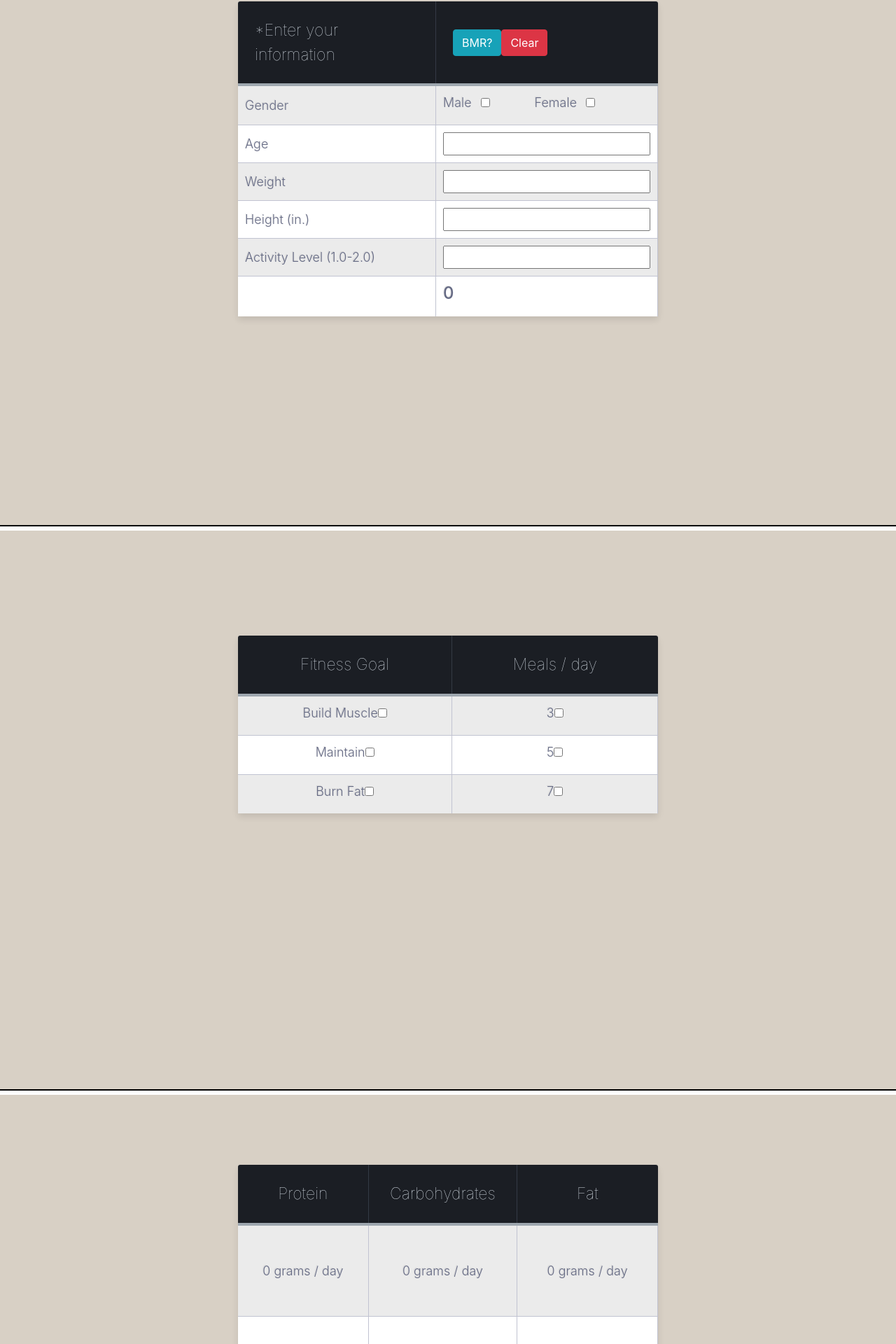
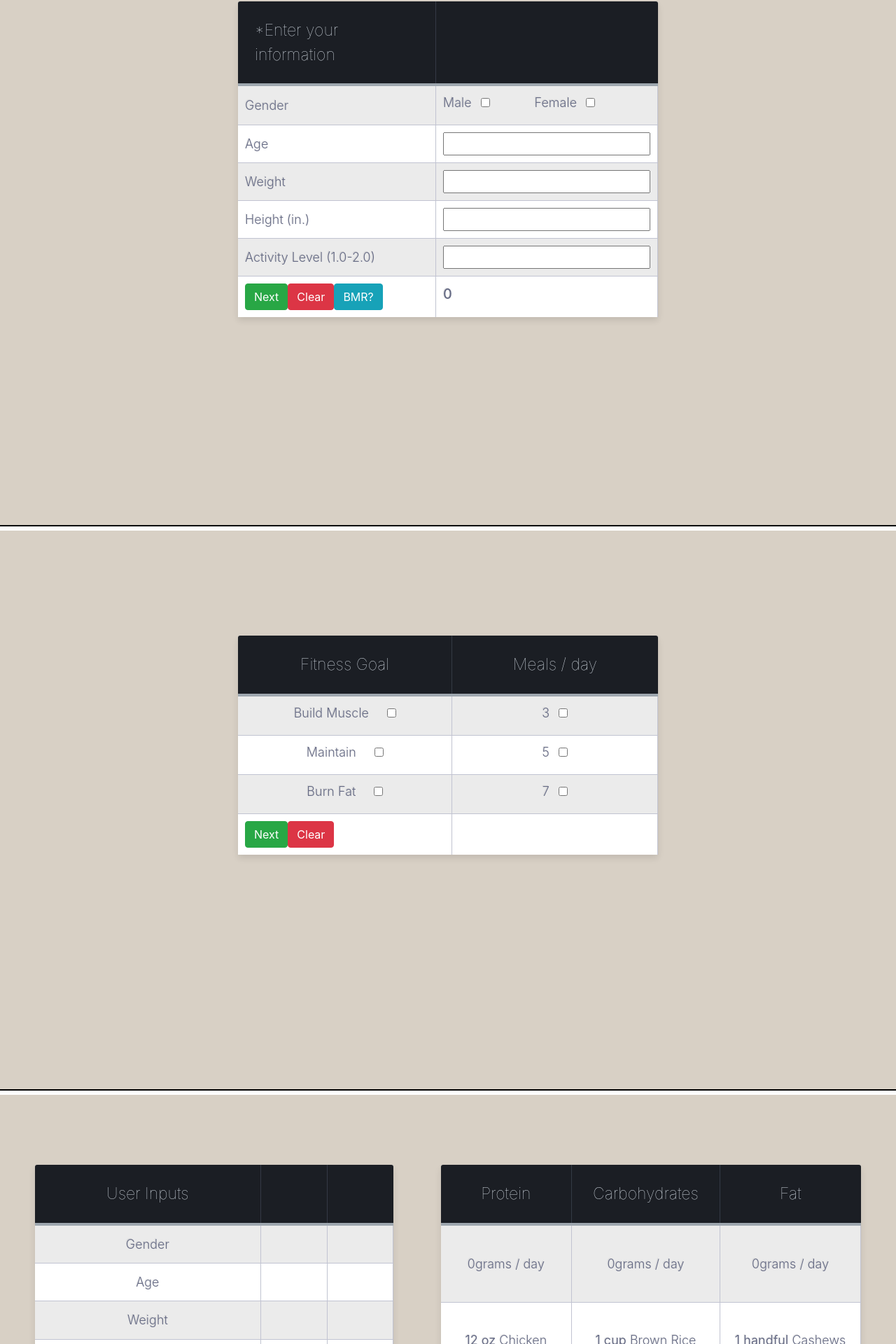
Before and after one commit to jwhittle933/JonathansJumpnJacks, a React (Create React App) app: page / in a window 1280 px wide. Shown: the part 848-2768 px from the top of the page at 70% size. Built offline with nearby package versions, Linux system fonts and the light colour scheme.

Commit message:
create MealPlan.js, update Macros logic, user input table

```diff
--- a/src/components/App.js
+++ b/src/components/App.js
@@ -3,9 +3,9 @@ import React, { Component } from 'react'
 import Header from './Header'
 import LandingPage from './LandingPage'
 import Calulator from './Calculator'
-// import Info from './Info'
 import Goals from './Goals'
 import Macros from './Macros'
+import MealPlan from './MealPlan'
 import ErrorBoundary from './ErrorBoundary'
 
 
@@ -26,15 +26,6 @@ class App extends Component {
       mealsGoalsError: false,
     }
   }
-
-  fitnessCaluclator = (weight, height, age, activity) => {
-    let bmr = Math.round((66 + (6.3 * weight) + (12.9 * height) - (6.8 * age)) * activity)
-    this.setState( () => {
-      return {
-        bmr: bmr
-      }
-    })
-  }
   genderSelector = element => {
     let selection = element.value
     let maleSelected = document.querySelector('#male').checked
@@ -42,7 +33,7 @@ class App extends Component {
     let maleChecked = selection === 'male' ? true : false
     let femaleChecked = selection === 'female' ? true : false
     if (!maleSelected && !femaleSelected){
-      this.setState(() => { return { gender: {} } })
+      this.setState(() => { return { gender: "" } })
     } else if (maleSelected && femaleSelected){
       this.setState(() => {return { genderError: true }})
     } else {
@@ -73,7 +64,7 @@ class App extends Component {
     let maintainChecked = selection === "maintain" ? true : false
     let burnChecked = selection === "burn" ? true : false
     if (!buildSelected && !maintainSelected && !burnSelected){
-      this.setState(() => { return { fitnessGoal: {} } })
+      this.setState(() => { return { fitnessGoal: "" } })
     } else if ( (buildSelected && maintainSelected) ||
                 (buildSelected && burnSelected) ||
                 ( maintainSelected && burnSelected) ) {
@@ -98,7 +89,7 @@ class App extends Component {
     let fiveSelected = document.querySelector('#five').checked
     let sevenSelected = document.querySelector('#seven').checked
     if (!threeSelected && !fiveSelected && !sevenSelected){
-      this.setState(() => { return { meals: {} } })
+      this.setState(() => { return { meals: "" } })
     } else if ((threeSelected && fiveSelected) ||
                 (threeSelected && sevenSelected) ||
                 (fiveSelected && sevenSelected)) {
@@ -118,8 +109,11 @@ class App extends Component {
     }
   }
   clearUserInput = () => {
+    document.querySelector('#male').checked = false
+    document.querySelector('#female').checked = false
     this.setState( () => {
       return {
+        genderError: false,
         age: "",
         weight: "",
         height: "",
@@ -127,17 +121,30 @@ class App extends Component {
       }
     })
   }
-  next = () => {
-    document.getElementById('header').scrollIntoView({ behavior: 'smooth'})
+  clearGoalsInput = () => {
+    document.querySelector('#build').checked = false
+    document.querySelector('#maintain').checked = false
+    document.querySelector('#burn').checked = false
+    document.querySelector('#three').checked = false
+    document.querySelector('#five').checked = false
+    document.querySelector('#seven').checked = false
+    this.setState(() => {
+      return {
+        fitnessGoal: "",
+        meals: ""
+      }
+    })
   }
+  next = param => {
+    document.querySelector(param).scrollIntoView({ behavior: 'smooth'})
+  }
+
+
   render() {
     return (
       <div>
         <ErrorBoundary />
-        <Header
-          next={this.next}
-          clear={this.clearUserInput}
-        />
+        <Header />
         <LandingPage
           title="Jonathan's Jump'n Jacks"
           age={this.state.age}
@@ -150,6 +157,7 @@ class App extends Component {
           userInput={this.userInput}
           clear={this.clearUserInput}
           next={this.next}
+          genderSelection={this.state.gender}
           gender={this.genderSelector}
           age={this.state.age}
           weight={this.state.weight}
@@ -158,21 +166,23 @@ class App extends Component {
           error={this.state.genderError}
         />
         <Goals
+          next={this.next}
+          clear={this.clearGoalsInput}
           fitnessGoal={this.fitnessGoalSelection}
           meals={this.mealsSelection}
-          fitnessChoice={this.state.fitnessGoal}
-          mealsChoice={this.state.meals}
           fitnessError={this.state.fitnessGoalsError}
           mealsError={this.state.mealsGoalsError}
         />
         <Macros
-          age = {this.state.age}
-          height = {this.state.height}
-          weight = {this.state.weight}
-          activity = {this.state.activityLevel}
-          next = {this.next}
-          clear={this.clearUserInput}
+          age={this.state.age}
+          weight={this.state.weight}
+          height={this.state.height}
+          activity={this.state.activityLevel}
+          fitnessSelection={this.state.fitnessGoal}
+          mealsSelection={this.state.meals}
+          genderSelection={this.state.gender}
         />
+        <MealPlan />
       </div>
     )
   }
--- a/src/components/BmrInfo.js
+++ b/src/components/BmrInfo.js
@@ -4,8 +4,8 @@ class BmrInfo extends Component {
     render () {
         return (
             <div className="bmr" style={this.props.display}>
-                <h2>BMR Info</h2>
-                <p>BMR (Basal Metabolic Rate) is the calculation of your body's caloric expenditure for a single day. </p>
+                <h2>What is BMR?</h2>
+                <p>BMR (Basal Metabolic Rate) is the calculation of your body's caloric expenditure for basic functions for a single day. These functions include breathing, circulation, and biological functions like cell production. Usually, your BMR represents 60-75% of total calories burned. The calculation provided here includes your daily activity level. So, technically, the measurement here is not a <i>true</i> BMR. But for your convenience and planning it is inlcuded here.</p>
                 <p id="closeButton" onClick={this.props.toggleBmr}>[close]</p>
             </div>
         )
--- a/src/components/Calculator.js
+++ b/src/components/Calculator.js
@@ -20,8 +20,9 @@ class Calulator extends Component {
             }
         })
     }
+
     render () {
-        const { userInput, gender,age, weight, height, activity, clear } =  this.props
+        const { userInput, genderSelection, gender, age, weight, height, activity, clear, next } =  this.props
 
         return (
         <div className="calulator-table" id="tracker">
@@ -29,21 +30,20 @@ class Calulator extends Component {
                 <thead>
                     <tr>
                         <th>*Enter your information</th>
-                        <th><Button bsStyle="info" bsSize="xsmall" onClick={this.toggleBmr}>BMR?</Button>
-                        <Button bsStyle="danger" bsSize="xsmall" onClick={clear}>Clear</Button></th>
+                        <th></th>
                     </tr>
                 </thead>
                 <tbody>
                     <tr>
                         <td>Gender</td>
                         <td>
-                            <label>Male</label><input id="male" defaultValue="male" type="checkbox" onClick={ e => {gender(e.target)}}/>
-                            <label>Female</label><input id="female" defaultValue="female" type="checkbox" onClick={ e => {gender(e.target)}}/>
+                            <label>Male</label><input id="male" defaultValue="male" type="checkbox" onClick={ e => gender(e.target)}/>
+                            <label>Female</label><input id="female" defaultValue="female" type="checkbox" onClick={ e => gender(e.target)}/>
                         </td>
                     </tr>
                     <tr>
                         <td>Age</td>
-                        <td><input type="text" value={age} onChange={ e => userInput('age', e.target.value)} /></td>
+                        <td><input type="text" value={age} onChange = { e => userInput('age', e.target.value)} /></td>
                     </tr>
                     <tr>
                         <td>Weight</td>
@@ -58,8 +58,13 @@ class Calulator extends Component {
                         <td><input type="text" value={activity} onChange={ e => userInput('activityLevel', e.target.value)} /></td>
                     </tr>
                     <tr>
-                        <td></td>
-                        <td><h4>{ Math.round((66 + (6.3 * weight) + (12.9 * height) - (6.8 * age)) * activity) }</h4></td>
+                        <td><Button bsStyle="success" bsSize="xsmall" onClick={() => next('.goals-table')}>Next</Button><Button bsStyle="danger" bsSize="xsmall" onClick={clear}>Clear</Button><Button bsStyle="info" bsSize="xsmall" onClick={this.toggleBmr}>BMR?</Button></td>
+                        <td><h5>
+                            { (genderSelection.male === true) ?
+                                Math.round((66 + (6.3 * weight) + (12.9 * height) - (6.8 * age)) * activity) : (genderSelection.female === true) ?
+                                Math.round((655 + (4.3 * weight) + (4.7 * height) - (4.7 * age)) * activity) : 0
+                            }
+                        </h5></td>
                     </tr>
                 </tbody>
             </table>
--- a/src/components/Goals.js
+++ b/src/components/Goals.js
@@ -1,4 +1,5 @@
 import React, { Component } from 'react'
+import { Button } from 'react-bootstrap'
 
 import GoalsError from './GoalsError'
 
@@ -21,7 +22,7 @@ class Goals extends Component {
         }
     }
     render () {
-        const { fitnessGoal, meals } = this.props
+        const { next, clear, fitnessGoal, meals } = this.props
         return (
             <div className="goals-table">
                 <table className="table-fill goals">
@@ -56,6 +57,10 @@ class Goals extends Component {
                             <label>7</label>
                             <input id="seven" defaultValue="7" type="checkbox" onClick={(e) => meals(e.target)} defaultChecked={this.state.mealsChoice.seven} /></td>
                         </tr>
+                        <tr>
+                            <td><Button bsStyle="success" bsSize="xsmall" onClick={() => next('.macros-table')}>Next</Button><Button bsStyle="danger" bsSize="xsmall" onClick={clear}>Clear</Button></td>
+                            <td></td>
+                        </tr>
                     </tbody>
                 </table>
                 { this.props.fitnessError ?
--- a/src/components/Macros.js
+++ b/src/components/Macros.js
@@ -2,10 +2,74 @@ import React, { Component } from 'react';
 
 class Macros extends Component {
     render () {
-        const { age, height, weight, activity } = this.props
-        let bmr = Math.round((66 + (6.3 * weight) + (12.9 * height) - (6.8 * age)) * activity)
+        const { age, weight, height, activity, fitnessSelection, mealsSelection, genderSelection } = this.props
+
+        const maleBmr = Math.round((66 + (6.3 * weight) + (12.9 * height) - (6.8 * age)) * activity)
+
+        const femaleBmr = Math.round((655 + (4.3 * weight) + (4.7 * height) - (4.7 * age)) * activity)
+
+        let bmr = (genderSelection.male === true) ? maleBmr :                              (genderSelection.female === true) ? femaleBmr : ""
+
+        let gender = (genderSelection.male === true) ? 'Male' :                             (genderSelection.female === true) ? 'Female' : ""
+
+
+
         return (
         <div className="macros-table" id="tracker">
+            <table className="table-fill user-macros">
+                <thead>
+                    <tr>
+                        <th className="center">User Inputs</th>
+                        <th className="center"></th>
+                        <th className="center"></th>
+                    </tr>
+                </thead>
+                <tbody>
+                    <tr>
+                        <td className="center">Gender</td>
+                        <td className="center" >{gender}</td>
+                        <td className="center"></td>
+                    </tr>
+                    <tr>
+                        <td className="center">Age</td>
+                        <td className="center">{age}</td>
+                        <td className="center"></td>
+                    </tr>
+                    <tr>
+                        <td className="center">Weight</td>
+                        <td className="center">{weight}</td>
+                        <td className="center"></td>
+                    </tr>
+                    <tr>
+                        <td className="center">Height</td>
+                        <td className="center">{height}</td>
+                        <td className="center"></td>
+                    </tr>
+                    <tr>
+                        <td className="center">Activity Level</td>
+                        <td className="center">{activity}</td>
+                        <td className="center"></td>
+                    </tr>
+                    <tr>
+                        <td className="center">BMR</td>
+                        <td className="center" >{bmr}</td>
+                        <td className="center"></td>
+                    </tr>
+                    <tr>
+                        <td className="center">Fitness Goal</td>
+                        <td className="center">
+                            {(fitnessSelection.selection) ?
+                            fitnessSelection.selection : ''}</td>
+                        <td className="center"></td>
+                    </tr>
+                    <tr>
+                        <td className="center">Meals</td>
+                        <td className="center">
+                            {(mealsSelection.selection ? mealsSelection.selection : '')}</td>
+                        <td className="center"></td>
+                    </tr>
+                </tbody>
+            </table>
             <table className="table-fill macros">
                 <thead>
                     <tr>
@@ -16,9 +80,15 @@ class Macros extends Component {
                 </thead>
                 <tbody>
                     <tr>
-                        <td className="center">{ Math.round((bmr * 0.4) / 4) } grams / day</td>
-                        <td className="center">{ Math.round((bmr * 0.4) / 4) } grams / day</td>
-                        <td className="center">{ Math.round((bmr * 0.2) / 9) } grams /  day</td>
+                        <td className="center">{
+                            Math.round((bmr * 0.4) / 4) }
+                            grams / day</td>
+                        <td className="center">{
+                            Math.round((bmr * 0.4) / 4) }
+                            grams / day</td>
+                        <td className="center">{
+                            Math.round((bmr * 0.2) / 9) }
+                            grams /  day</td>
                     </tr>
                     <tr>
                         <td className="center"><b>12 oz</b> Chicken</td>
@@ -38,7 +108,6 @@ class Macros extends Component {
                 </tbody>
             </table>
         </div>
-
     )}
 }
 
--- /dev/null
+++ b/src/components/MealPlan.js
@@ -0,0 +1,52 @@
+import React, { Component } from 'react';
+
+class MealPlan extends Component {
+
+    render () {
+
+        return (
+        <div className="macros-table" id="tracker">
+            <table className="table-fill meal-plan">
+                <thead>
+                    <tr>
+                        <th className="center">Meals</th>
+                        <th className="center">Protein</th>
+                        <th className="center">Carbohydrates</th>
+                        <th className="center">Fat</th>
+                    </tr>
+                </thead>
+                <tbody>
+                    <tr>
+                        <td className="center" >Meal 1</td>
+                        <td className="center">
+                            grams / day</td>
+                        <td className="center">
+                            grams / day</td>
+                        <td className="center">
+                            grams /  day</td>
+                    </tr>
+                    <tr>
+                        <td className="center">Meal 2</td>
+                        <td className="center"><b>12 oz</b> Chicken</td>
+                        <td className="center"><b>1 cup</b> Brown Rice</td>
+                        <td className="center"><b>1 handful</b> Cashews</td>
+                    </tr>
+                    <tr>
+                        <td className="center">Meal 3</td>
+                        <td className="center"><b>3 large</b> Eggs</td>
+                        <td className="center"><b>2 slices</b> Ezekiel Bread</td>
+                        <td className="center"><b>2 tbsp</b> Olive Oil</td>
+                    </tr>
+                    <tr>
+                        <td className="center">Meal 4</td>
+                        <td className="center"><b>50 g</b> Protein Shake</td>
+                        <td className="center"><b>1 large</b> Fruit</td>
+                        <td className="center"><b>2 tbsp</b> Peanut Butter</td>
+                    </tr>
+                </tbody>
+            </table>
+        </div>
+    )}
+}
+
+export default MealPlan
--- a/src/index.css
+++ b/src/index.css
@@ -80,9 +80,10 @@ p {
   background-color: #2B3A42;
   box-shadow: 0 5px 10px rgba(0, 0, 0, 0.3);
   width: 20vw;
-  height: 50vh;
+  height: 60vh;
   color:white;
   font-family: Calibri light;
+  line-height: 1.1;
   position: absolute;
   left: 0;
   top: 110vh;
@@ -91,7 +92,6 @@ p {
   border-bottom: 3px solid #3F5866;
   border-radius: 0 10px 10px 0;
   text-align: center;
-  animation: all 5s infinite;
 }
 #closeButton {
   width: 7vw;
@@ -117,7 +117,7 @@ p {
   border-bottom: 2px solid black;
   width: 100vw;
   padding: 50px;
-  min-height: 75vh;
+  min-height: 100vh;
 }
 .goals-table {
   display: inline-block;
@@ -167,11 +167,35 @@ p {
   margin-left: auto;
   margin-right: auto;
 }
+#build, #maintain, #burn {
+  margin-left: 2vw;
+}
+#three, #five, #seven {
+  margin-left: 1vw;
+}
 .macros {
   margin-top: 50px;
   margin-left: auto;
   margin-right: auto;
-  min-height: 75vh;
+  height: 65vh;
+  float: right;
+  clear: right;
+}
+.user-macros {
+  margin-top: 50px;
+  margin-left: auto;
+  margin-right: auto;
+  height: 65vh;
+  max-width: 40vw;
+  float: left;
+  clear: left;
+}
+.meal-plan {
+  margin-top: 50px;
+  margin-left: auto;
+  margin-right: auto;
+  height: 60vh;
+  min-width: 75vw;
 }
 th {
   color:#D5DDE5;;
```
Also changed, not shown: src/components/Info.js (deleted, +0 -24 lines), src/components/LandingPage.js (+3 -8 lines).
